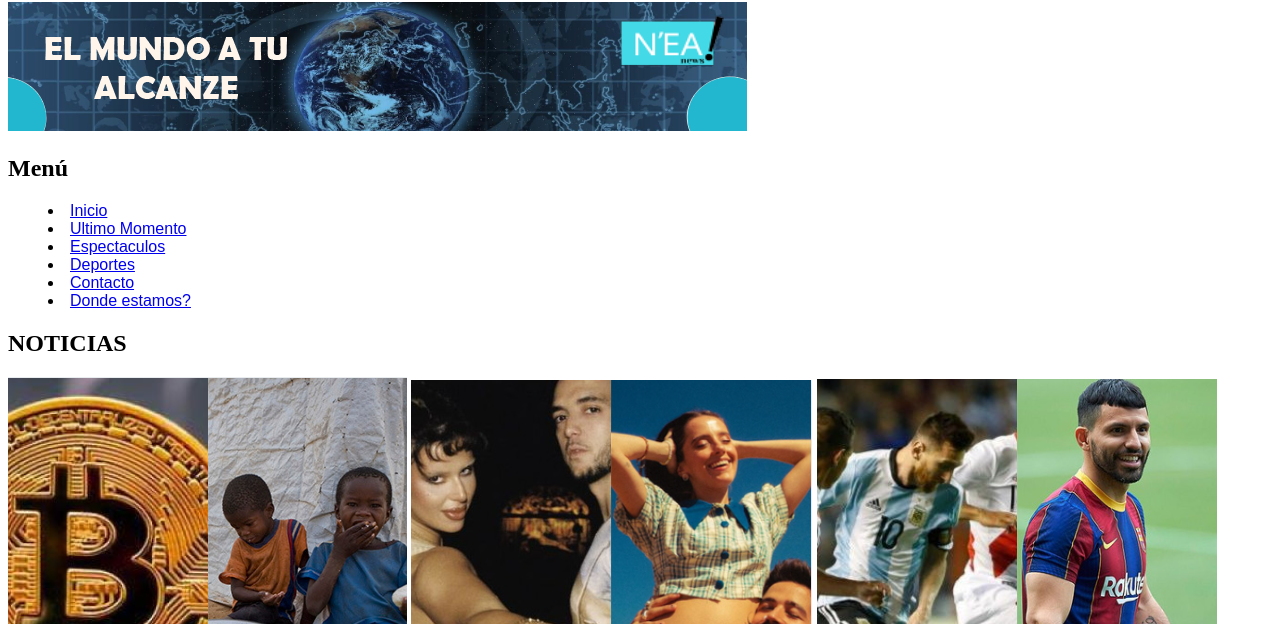
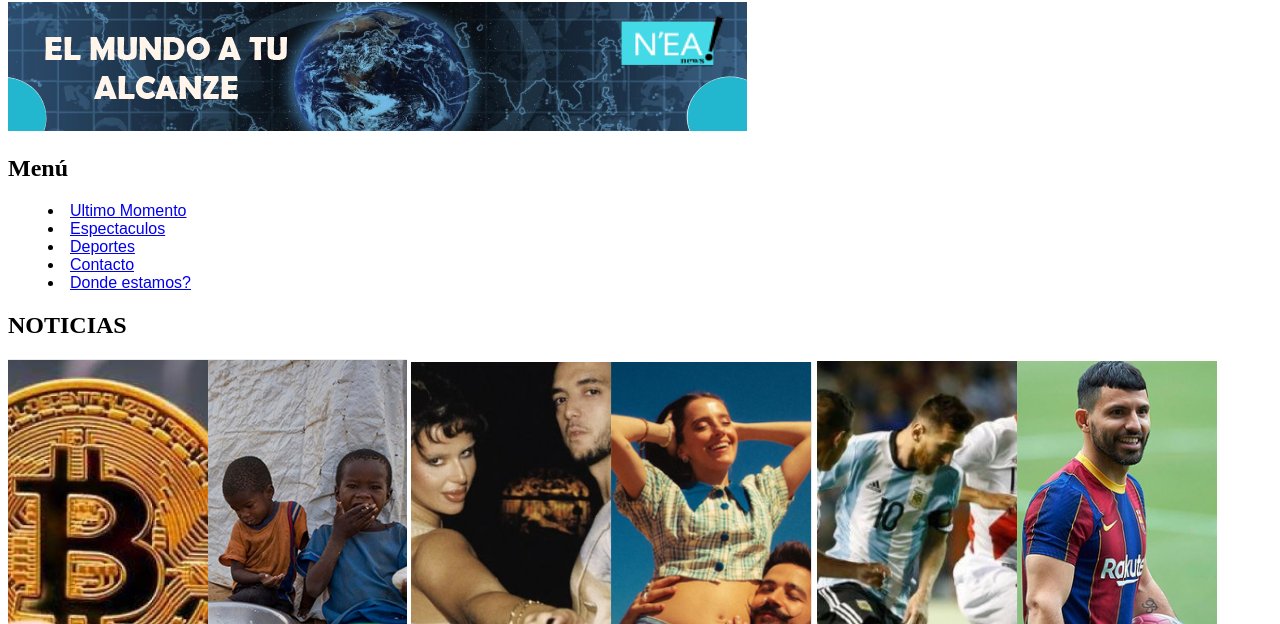
Before and after one commit to sofirusso/sofirusso.github.io, a plain HTML site: page PORTFOLIO/index.html in a window 1280 px wide. Shown: the part 176-800 px from the top of the page. Drawn offline with Linux system fonts and the light colour scheme.

Commit message:
Update index.html

```diff
--- a/PORTFOLIO/index.html
+++ b/PORTFOLIO/index.html
@@ -18,7 +18,6 @@
   <img src="../imagenes/cabecerafinal.png" alt="cabecera" width="739" height="129">
  <h2>Menú</h2>
    <menu>
-    <li><a href="index.html">Inicio</a></li>
     <li><a href="seccion1.html">Ultimo Momento</a></li>
     <li><a href="seccion2.html">Espectaculos</a></li>
     <li><a href="seccion3.html">Deportes</a></li>
```
